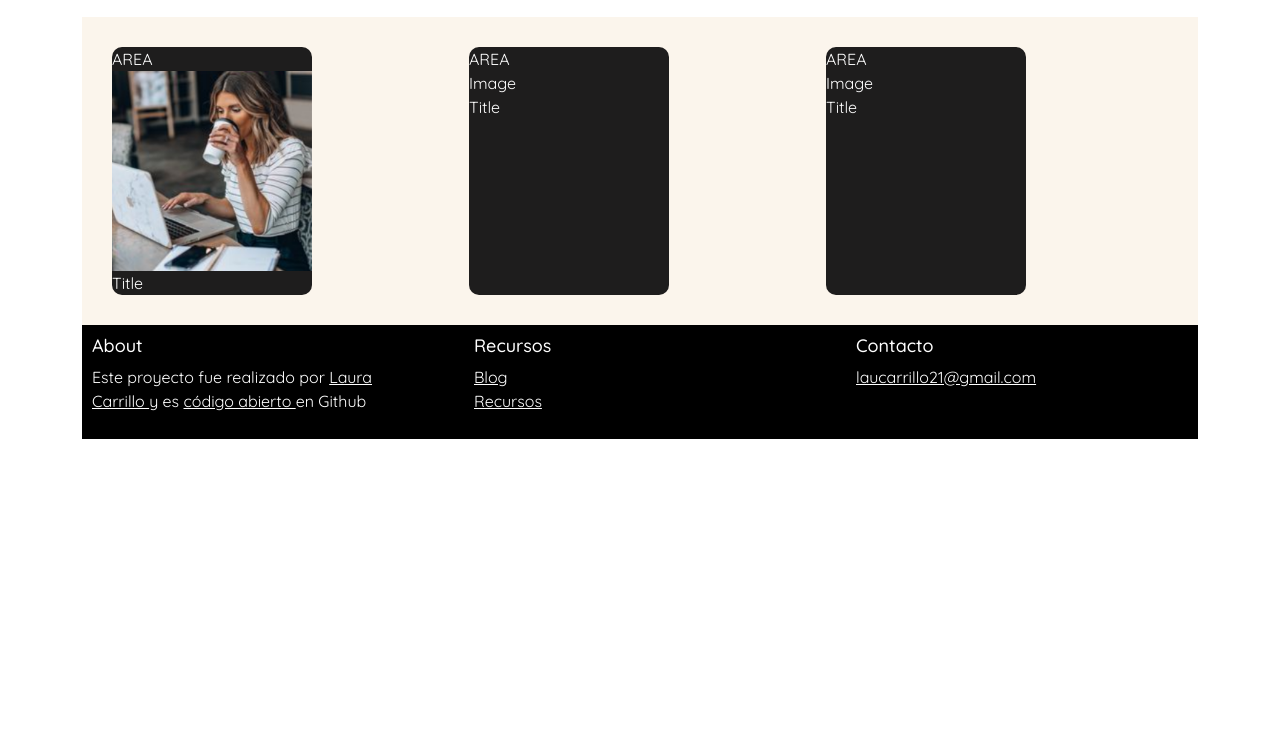
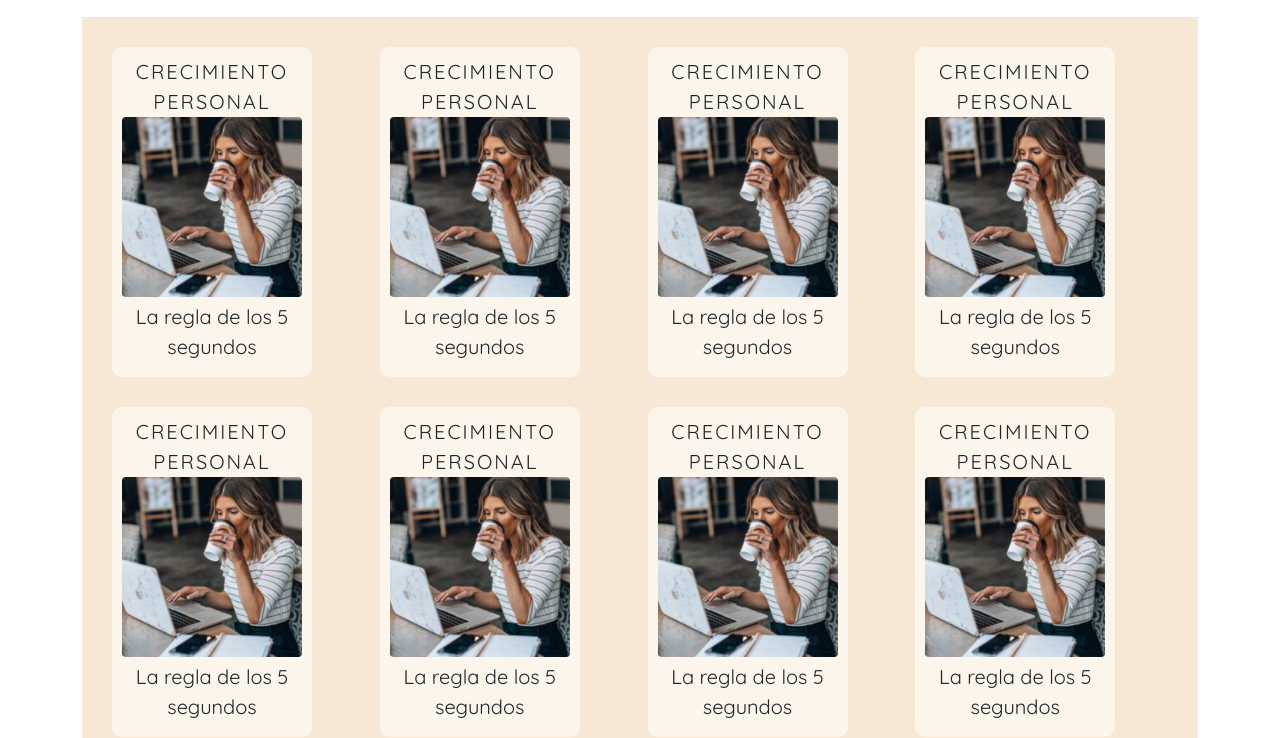
Before and after one commit to LauCarrillo21/lau-carrillo-website, a plain HTML site: page spanish-blog.html in a window 1280 px wide. Shown: the part 83-821 px from the top of the page. Before the commit the page ends 800 px from the top, so only its background shows below. Drawn offline with nearby package versions, Linux system fonts and the light colour scheme.

Commit message:
update blog section

```diff
--- a/spanish-blog.html
+++ b/spanish-blog.html
@@ -48,29 +48,75 @@
     <!-- Main Section -->
     <div class="container">
         <section class="blog-main">
-            <div class="three-columns-blog">
+            <!-- Column -->
+            <div class="four-columns-blog">
+                <!-- Card  -->
                 <div class="blog-card">
-                    <div> AREA </div>
+                    <div class="card-title"> CRECIMIENTO PERSONAL </div>
                     <div>
-                        <img src="./src/test.png" alt="test-1" width="200">
+                        <img src="./src/test.png" alt="test-1" class="test">
                     </div>
-                    <div> Title </div>
+                    <div class="card-description"> La regla de los 5 segundos </div>
                 </div>
+                <!-- Card  -->
+                <div class="blog-card">
+                    <div class="card-title"> CRECIMIENTO PERSONAL </div>
+                    <div>
+                        <img src="./src/test.png" alt="test-1" class="test">
+                    </div>
+                    <div class="card-description"> La regla de los 5 segundos </div>
+                </div>
+                <!-- Card  -->
+                <div class="blog-card">
+                    <div class="card-title"> CRECIMIENTO PERSONAL </div>
+                    <div>
+                        <img src="./src/test.png" alt="test-1" class="test">
+                    </div>
+                    <div class="card-description"> La regla de los 5 segundos </div>
+                </div>
+                <!-- Card  -->
+                <div class="blog-card">
+                    <div class="card-title"> CRECIMIENTO PERSONAL </div>
+                    <div>
+                        <img src="./src/test.png" alt="test-1" class="test">
+                    </div>
+                    <div class="card-description"> La regla de los 5 segundos </div>
+                </div>
+            </div>
 
+            <!-- Column -->
+            <div class="four-columns-blog">
+                <!-- Card  -->
                 <div class="blog-card">
-                    <div> AREA </div>
+                    <div class="card-title"> CRECIMIENTO PERSONAL </div>
                     <div>
-                        Image
+                        <img src="./src/test.png" alt="test-1" class="test">
                     </div>
-                    <div> Title </div>
+                    <div class="card-description"> La regla de los 5 segundos </div>
                 </div>
-
+                <!-- Card  -->
                 <div class="blog-card">
-                    <div> AREA </div>
+                    <div class="card-title"> CRECIMIENTO PERSONAL </div>
                     <div>
-                        Image
+                        <img src="./src/test.png" alt="test-1" class="test">
                     </div>
-                    <div> Title </div>
+                    <div class="card-description"> La regla de los 5 segundos </div>
+                </div>
+                <!-- Card  -->
+                <div class="blog-card">
+                    <div class="card-title"> CRECIMIENTO PERSONAL </div>
+                    <div>
+                        <img src="./src/test.png" alt="test-1" class="test">
+                    </div>
+                    <div class="card-description"> La regla de los 5 segundos </div>
+                </div>
+                <!-- Card  -->
+                <div class="blog-card">
+                    <div class="card-title"> CRECIMIENTO PERSONAL </div>
+                    <div>
+                        <img src="./src/test.png" alt="test-1" class="test">
+                    </div>
+                    <div class="card-description"> La regla de los 5 segundos </div>
                 </div>
             </div>
         </section>
--- a/style.css
+++ b/style.css
@@ -230,6 +230,7 @@ main a:hover {
     font-weight:100;
     margin-left: 15px;
     margin-right: 15px;
+    padding: 15px;
 }
 
 /* Footer */
@@ -278,24 +279,48 @@ footer {
 }
 
 /* Blog */
-.three-columns-blog {
-    grid-template-columns: 1fr 1fr 1fr;
+.four-columns-blog {
+    grid-template-columns: 1fr 1fr 1fr 1fr;
     display: grid;
     grid-gap:15px;
     padding:15px;
 }
 
 .blog-main{
-    background-color:var(--section-color);
+    background-color:var(--accent-color);
     padding: 15px;
 }
 
 .blog-card {
-    background-color:#1E1D1D;
+    background-color:var(--section-color);
     border-radius:10px;
-    color:var(--background-color);
+    color:var(--text-light-color);
     width:200px;
+    padding: 10px;
+    transition: all 200ms ease-in-out;
+}
 
+.blog-card:hover {
+    background-color:var(--accent-color);
+    cursor:pointer;
+    border:1px solid black;
+}
+
+.card-title {
+    letter-spacing:2px;
+    text-align: center;
+    font-size: 20px;
+}
+
+.card-description {
+    text-align: center;
+    font-size:20px;
+    padding:5px;
+}
+
+.test {
+    width:180px;
+    border-radius:4px;
 }
 
 
```
